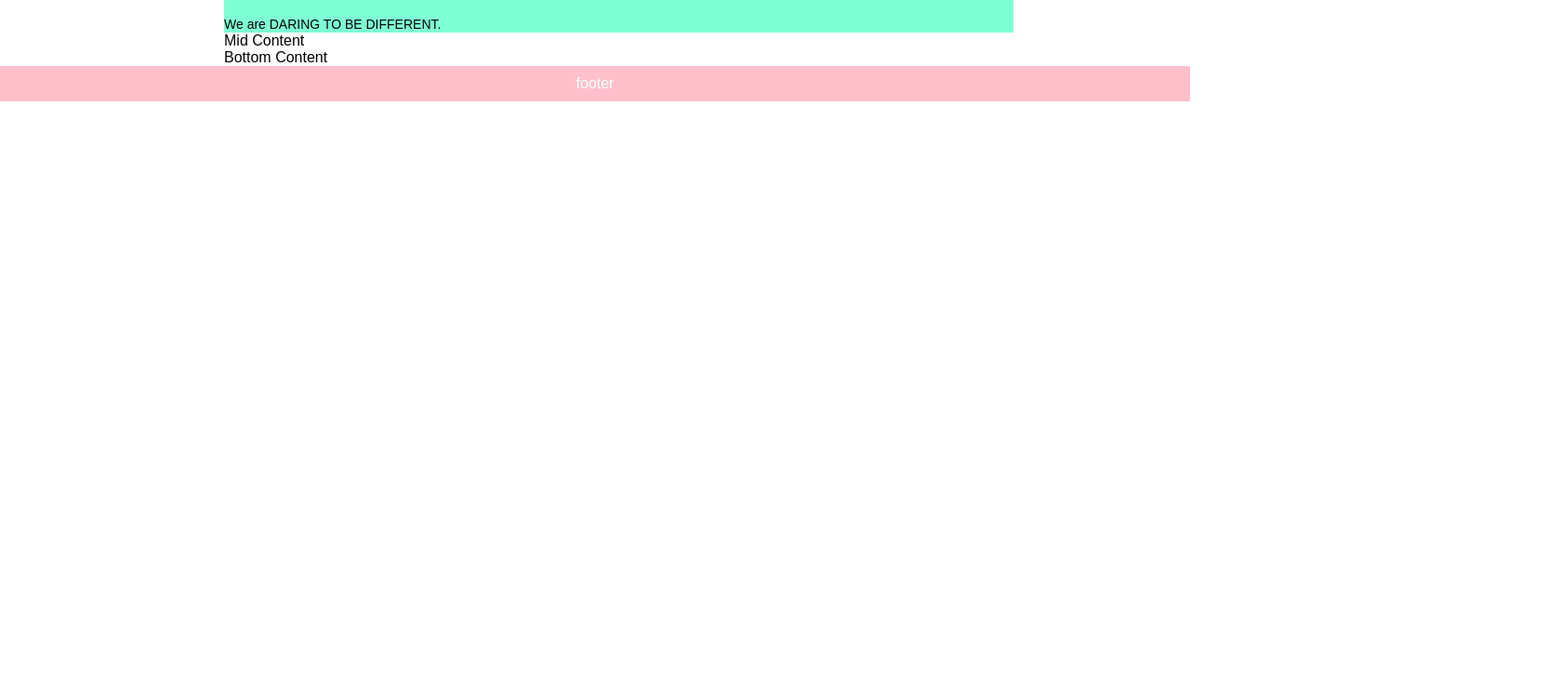
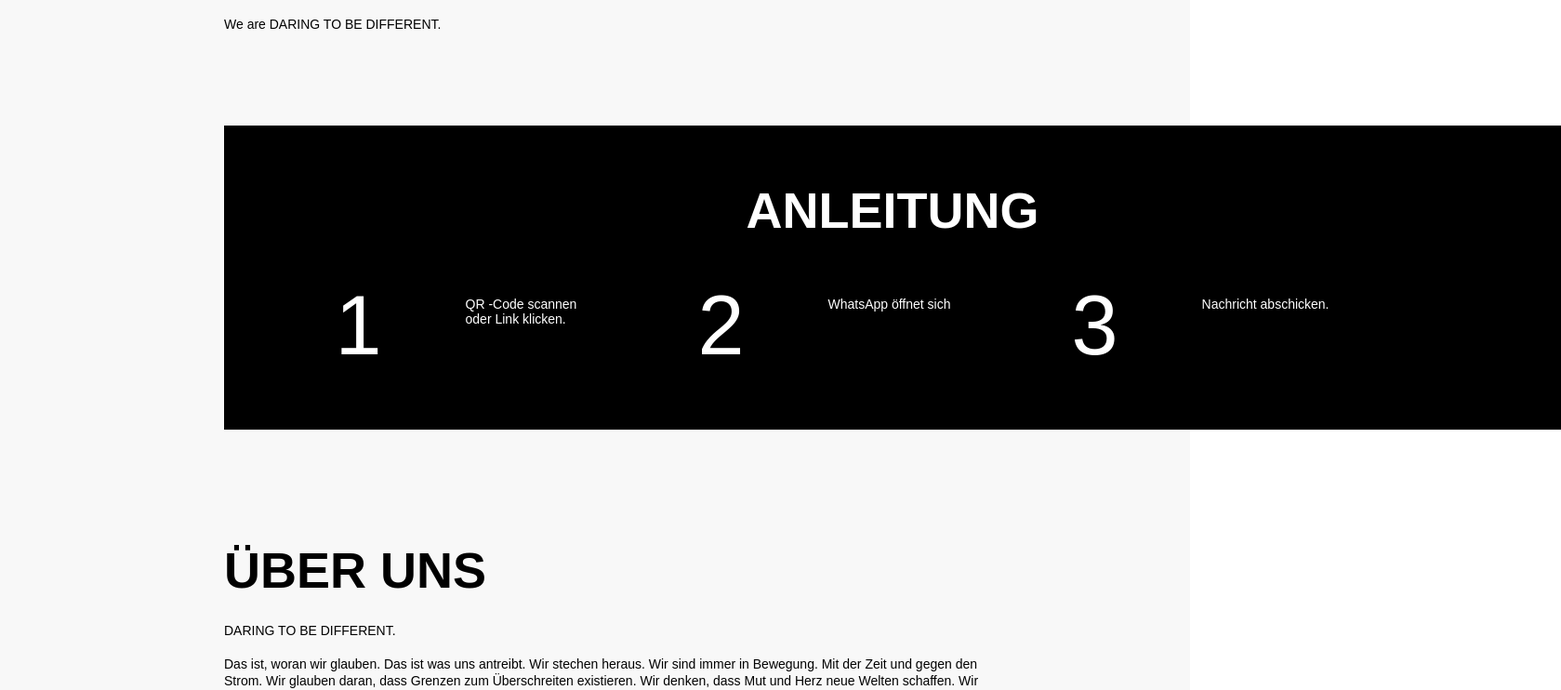
Before and after one commit to nine-chairs/hausaufgabe, a React (Create React App) app: page / in a window 1280 px wide. Shown: the part 1600-2342 px from the top of the page at 93% size, 1679 px wide, since content can reach past the window. Before the commit the page ends 1709 px from the top, so only its background shows below. Built offline with nearby package versions, Linux system fonts and the light colour scheme.

Commit message:
updated layout

```diff
--- a/src/pages/HomePage.css
+++ b/src/pages/HomePage.css
@@ -12,7 +12,6 @@ body {
 
 .header {
   display: flex;
-  background-color: rgb(255, 190, 190);
   justify-content: flex-start;
   align-items: flex-start;
   height: 104px;
@@ -25,19 +24,25 @@ body {
 }
 
 .footer {
-  background-color: pink;
-  color: white;
-  padding: 10px;
-  text-align: center;
+  display: flex;
+  justify-content: flex-start;
+  align-items: flex-start;
+  padding-top: 40px;
+  padding-bottom: 40px;
+  margin-left: 241px;
+
+
+
 }
 
 .container-wrapper {
   display: flex;
   flex-direction: column;
   flex: 1;
+  background-color: #F8F8F8;
 }
 
-.ContainerOne {
+.containerOne {
   display: flex;
   height: 424px;
   flex-direction: column;
@@ -53,14 +58,14 @@ body {
   text-align: center;
 }
 
-.ContainerTwo {
+.containerTwo {
   display: flex;
   flex-direction: column;
   align-items: center;
   background-color: #000000;
 }
 
-.ContainerTwoContent {
+.containerTwoContent {
   display: flex;
   background-color: #1B1B1B;
   margin-top: 42px;
@@ -68,6 +73,11 @@ body {
   margin-left: 440px;
   margin-right: 440px;
   padding: 56px;
+}
+
+.contentLeft {
+  padding-right: 90px;
+
 }
 
 .contentLeftTitleContainer {
@@ -93,7 +103,7 @@ body {
 }
 
 .buttonContainer {
-  padding: 20px;
+  padding-top: 20px;
 }
 
 button {
@@ -105,20 +115,23 @@ button {
   cursor: pointer;
 }
 
-.ContainerThree {
+button:hover {
+  border-color: pink;
+}
+
+.containerThree {
   display: flex;
-
   margin-left: 241px;
 }
 
-.ContainerThreeContent {
+.containerThreeContent {
   display: flex;
   flex-direction: column;
 }
 
 .contentTop {
-  background-color: aquamarine;
   width: 849px;
+  margin-bottom: 100px;
 }
 
 .contentTopTitleContainer {
@@ -136,3 +149,52 @@ button {
   font-size: 14px;
   color: black;
 }
+
+.contentMiddle {
+  margin-bottom: 20px;
+  width: 1438px;
+}
+
+.contentMiddleTop {
+  display: flex;
+  flex-direction: column;
+  align-items: center;
+  justify-content: center;
+  background-color: #000000;
+  padding-top: 60px;
+}
+
+.contentMiddleTopText {
+  color: white;
+  font-size: 54px;
+  font-weight: 600;
+  text-align: center;
+}
+
+.contentMiddleBottom {
+  display: flex;
+  flex-direction: row;
+  justify-content:space-between;
+  justify-content: center;
+  background-color: black;
+  padding-top: 42px;
+  padding-bottom: 60px;
+}
+
+.stepContainer {
+  display: flex;
+}
+
+.stepNumber {
+  color: white;
+  font-size: 90px;
+  text-align: center;
+}
+
+.stepText {
+  margin-top: 20px;
+  margin-left: 90px;
+  margin-right: 130px;
+  color: white;
+  font-size: 14px;
+}
--- a/src/pages/HomePage.jsx
+++ b/src/pages/HomePage.jsx
@@ -10,19 +10,17 @@ const HomePage = () => {
         <h1 className="header-title">COSALUX</h1>
       </header>
 
+      <div className="container-wrapper">
 
-
-      <div className="container-wrapper">
-        <div className="ContainerOne">
+        <div className="containerOne">
           <text className='containerOneText'>
             DARING TO BE DIFFERENT.
           </text>
         </div>
 
-        <div className="ContainerTwo">
-          <div className='ContainerTwoContent'>
-
-            <div className='ContentLeft'>
+        <div className="containerTwo">
+          <div className='containerTwoContent'>
+            <div className='contentLeft'>
               <div className='contentLeftTitleContainer'>
                 <text className='contentLeftTitle'>
                   SAG HALLO!<br />
@@ -35,7 +33,6 @@ const HomePage = () => {
                 </text>
               </div>
             </div>
-
             <div className='contentRight'>
               <QRCode />
               <div className='buttonContainer'>
@@ -43,14 +40,12 @@ const HomePage = () => {
                   Button Text
                 </button>
               </div>
-
             </div>
-
           </div>
         </div>
 
-        <div className="ContainerThree">
-          <div className='ContainerThreeContent'>
+        <div className="containerThree">
+          <div className='containerThreeContent'>
 
             <div className='contentTop'>
               <div className='contentTopTitleContainer'>
@@ -64,17 +59,42 @@ const HomePage = () => {
                   COSALUX ist eine inhabergeführte Agentur für digitale Kommunikation und Design. Seit 2009 konzipieren und entwickeln wir aus Leidenschaft kreative und innovative Lösungen für unterschiedliche Branchen und Industrien.<br /> <br /> Wir transformieren „Zukunft” in Design und wissen, dass Digital ein anderes Wort für Emotion ist und Technologie für Neugier steht. Wir geben Produkten die Form zu sprechen und regen die Intelligenz zu interagieren an. Wir verstehen, dass Anders besser ist.<br /> <br /> We are DARING TO BE DIFFERENT.
                 </text>
               </div>
+            </div>
 
+            <div className='contentMiddle'>
+              <div className='contentMiddleTop'>
+                <text className='contentMiddleTopText'>ANLEITUNG</text>
+              </div>
+              <div className='contentMiddleBottom'>
+                <div className='stepContainer'>
+                  <text className='stepNumber'>1</text>
+                  <text className='stepText'>QR -Code scannen<br /> oder Link klicken.</text>
+                </div>
+                <div className='stepContainer'>
+                  <text className='stepNumber'>2</text>
+                  <text className='stepText'>WhatsApp öffnet sich</text>
+                </div>
+                <div className='stepContainer'>
+                  <text className='stepNumber'>3</text>
+                  <text className='stepText'>Nachricht abschicken.</text>
+                </div>
 
+              </div>
 
             </div>
 
-            <div className='ContentMiddle'>
-              <text>Mid Content</text>
-            </div>
 
-            <div className='ContentBottom'>
-              <text>Bottom Content</text>
+            <div className='contentTop'>
+              <div className='contentTopTitleContainer'>
+                <text className='contentTopTitle'>
+                  ÜBER UNS
+                </text>
+              </div>
+              <div className='contentTopTextContainer'>
+                <text className='contentTopText'>
+                  DARING TO BE DIFFERENT. <br />  <br />Das ist, woran wir glauben. Das ist was uns antreibt. Wir stechen heraus. Wir sind immer in Bewegung. Mit der Zeit und gegen den Strom. Wir glauben daran, dass Grenzen zum Überschreiten existieren. Wir denken, dass Mut und Herz neue Welten schaffen. Wir wissen, dass die Zukunft durch Träume geformt wird. Wir hoffen, etwas Bedeutendes zu hinterlassen.
+                </text>
+              </div>
             </div>
 
 
@@ -83,21 +103,14 @@ const HomePage = () => {
       </div>
 
       <footer className="footer">
-        footer
-        {/* Footer Content */}
+        © COSALUX GmbH 2023<br />
+        E info@cosalux.com<br />
+        T +49 (0)69 – 860 07 22 – 660<br />
+        F +49 (0)69 – 860 07 22 – 610
+
       </footer>
     </div >
   );
 }
 
 export default HomePage;
-
-
-
-// https://apps.apple.com/app/whatsapp/id310633997
-
-// https://play.google.com/store/apps/details?id=com.whatsapp
-
-
-
-// http://tiny.cc/li3ivz
```
